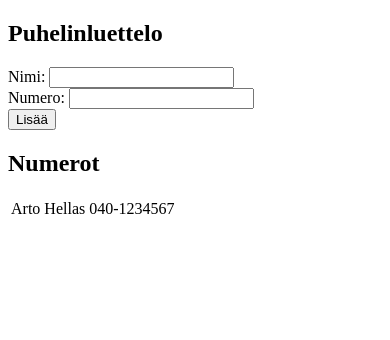
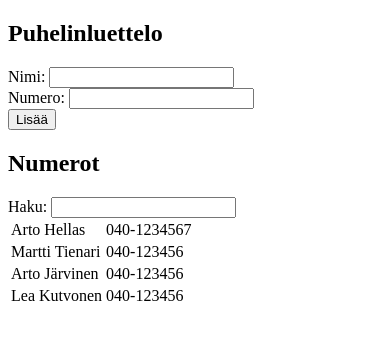
Before and after one commit to t4sm5n/fullstackopen, a React (Create React App) app in the folder osa2/puhelinluettelo/: page / in a window 390 px wide. Shown: the top 340 px of the page. Built offline with nearby package versions, Linux system fonts and the light colour scheme.

Commit message:
2.9: Add searching from names to phone book

```diff
--- a/osa2/puhelinluettelo/src/App.js
+++ b/osa2/puhelinluettelo/src/App.js
@@ -5,14 +5,14 @@ class App extends React.Component {
         super( props )
         this.state = {
             persons: [
-                {
-                    name: 'Arto Hellas',
-                    number: '040-1234567',
-                    id: 1
-                }
+                { name: 'Arto Hellas', number: '040-1234567', id: 1 },
+                { name: 'Martti Tienari', number: '040-123456', id: 2 },
+                { name: 'Arto Järvinen', number: '040-123456', id: 3 },
+                { name: 'Lea Kutvonen', number: '040-123456', id: 4 }
             ],
             newName: '',
-            newNumber: ''
+            newNumber: '',
+            searchName: ''
         }
     }
 
@@ -49,7 +49,18 @@ class App extends React.Component {
         this.setState({ newNumber: event.target.value })
     }
 
+    handleSearchNameChange = ( event ) => {
+        this.setState({ searchName: event.target.value })
+    }
+
     render() {
+        const namesToShow =
+            this.state.searchName.length < 0 ?
+                this.state.persons :
+                this.state.persons.filter( person =>
+                    person.name.toLowerCase().includes( this.state.searchName.toLowerCase() )
+                )
+
         return (
             <div>
                 <h2>Puhelinluettelo</h2>
@@ -71,9 +82,15 @@ class App extends React.Component {
                     </div>
                 </form>
                 <h2>Numerot</h2>
+                <div>
+                    Haku: <input
+                        value={ this.state.searchName }
+                        onChange={ this.handleSearchNameChange }
+                    />
+                </div>
                 <table>
                     <tbody>
-                        { this.state.persons.map( person =>
+                        { namesToShow.map( person =>
                             <tr key={ person.id }>
                                 <td>{ person.name }</td>
                                 <td>{ person.number }</td>
```
Also changed, not shown: 1 other file (tests, documents, lock files or other folders).
